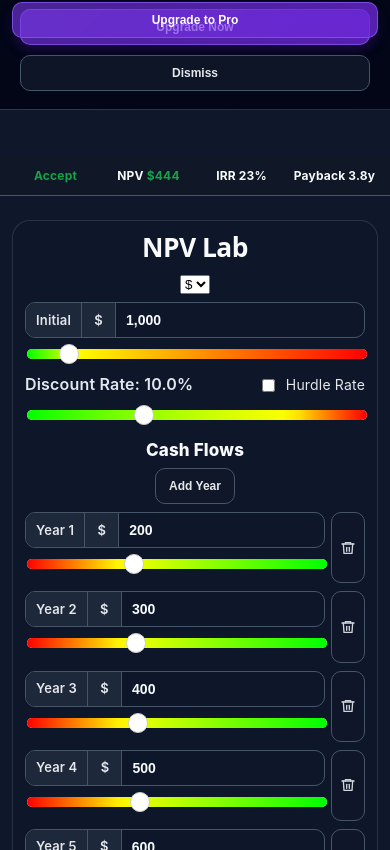
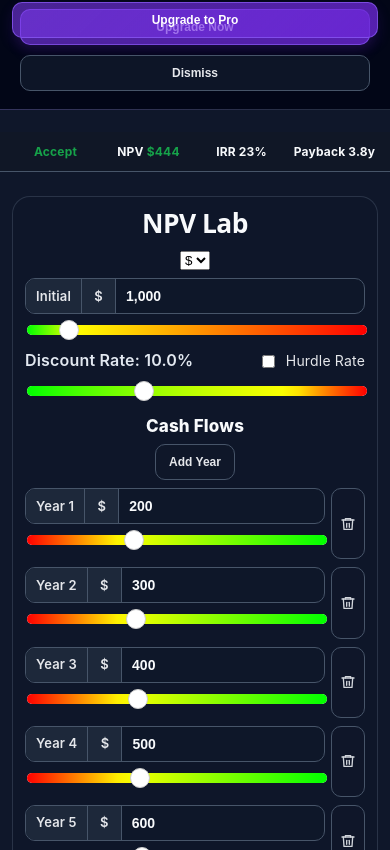
Before and after one commit to armstrma/npv-calculator, a React (Vite) app: page / in a window 390 px wide. Shown: the part 794-1644 px from the top of the page. Built offline with nearby package versions, Linux system fonts and the light colour scheme.

Commit message:
Tighten mobile metrics banner spacing

```diff
--- a/src/App.css
+++ b/src/App.css
@@ -773,12 +773,12 @@ th, td { border: 1px solid #334155; padding: 8px; text-align: left; }
     bottom: 12px;
     width: auto;
   }
-  .container { margin-top: 24px; }
+  .container { margin-top: 8px; }
   .mobile-metrics-header {
-    margin: 8px -12px 12px;
+    margin: 0 -12px 12px;
   }
   .mobile-metrics-header-pinned {
-    top: 62px;
+    top: 54px;
     z-index: 1350;
     margin: 0;
   }
```
